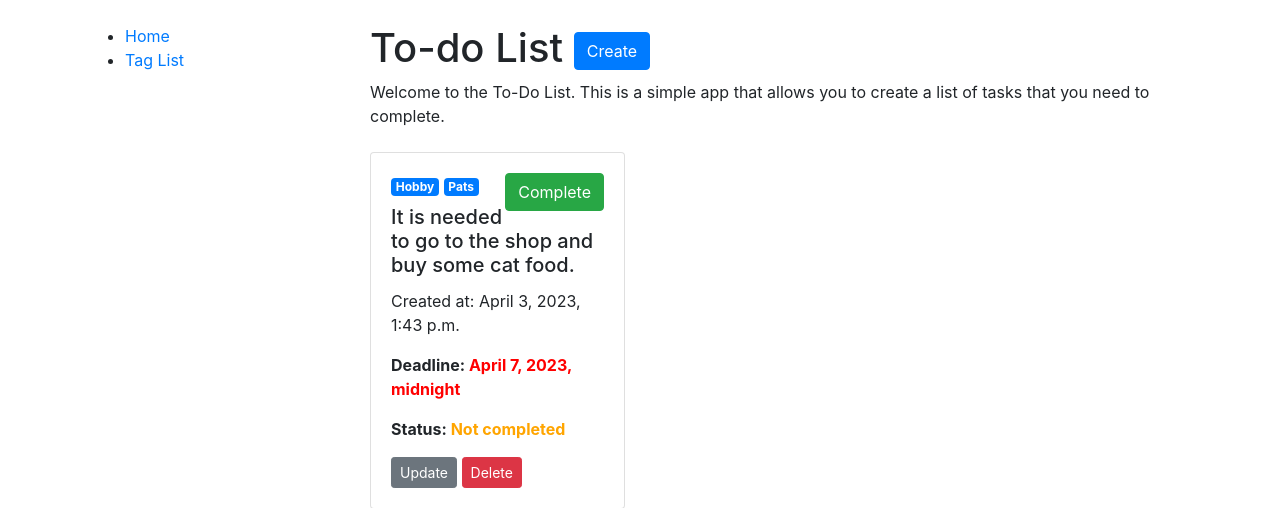
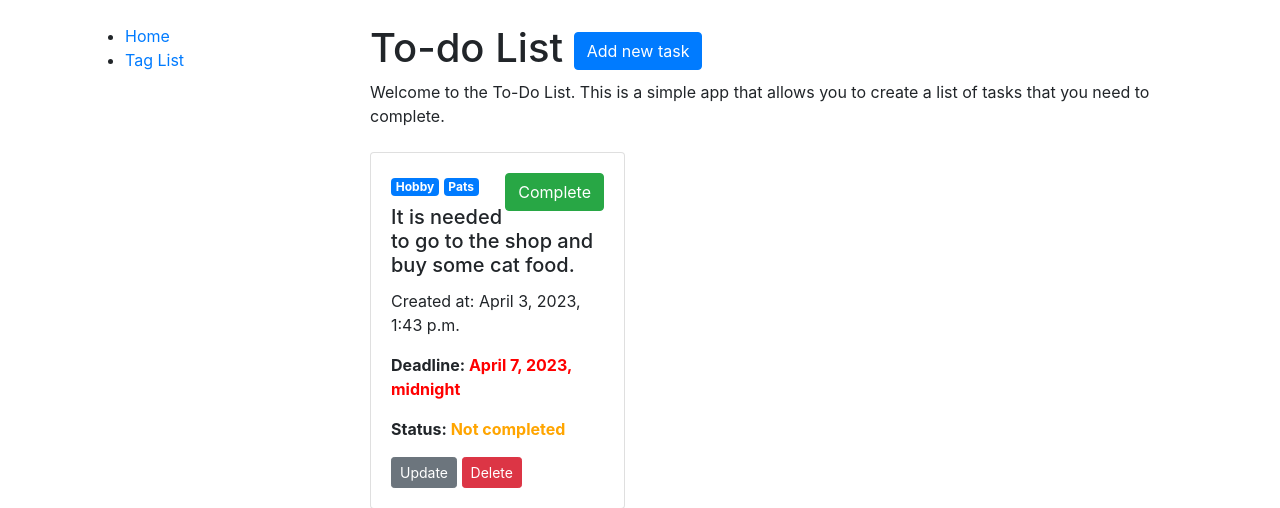
Before and after one commit to ykopatko/todo-list-site, a Django app: page / in a window 1280 px wide. Shown: the top 508 px of the page. Run offline with Django 4.2, Linux system fonts and the light colour scheme; data comes from the database, SQL or seed files in the repository; some libraries are stand-ins or nearby versions.

Commit message:
Fix Create button for Tag and Task

```diff
--- a/templates/list/tag_list.html
+++ b/templates/list/tag_list.html
@@ -6,7 +6,7 @@
   <h1>
     Tag List
     <a href="{% url 'list:tag-create' %}" class="btn btn-primary link-to-page">
-      Create
+      Add new tag
     </a>
   </h1>
 
--- a/templates/list/task_list.html
+++ b/templates/list/task_list.html
@@ -6,7 +6,7 @@
 {% block content %}
     <h1>
       To-do List
-    <a href="{% url 'list:task-create' %}" class="btn btn-primary">Create</a>
+    <a href="{% url 'list:task-create' %}" class="btn btn-primary">Add new task</a>
     </h1>
     <p>Welcome to the To-Do List. This is a simple app that allows you to create a list of tasks that you need to complete.</p>
     <div class="row mt-4">
```
